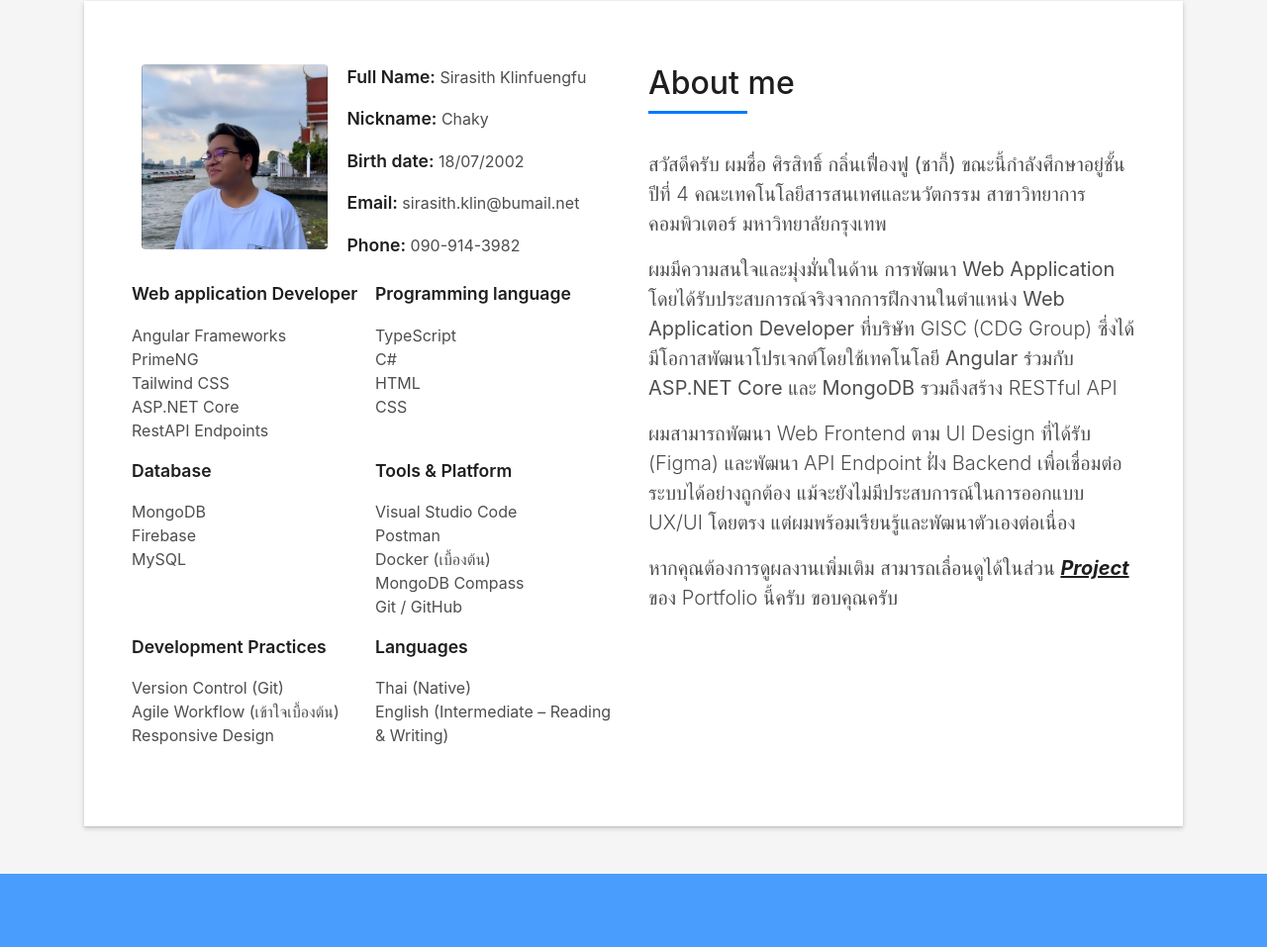
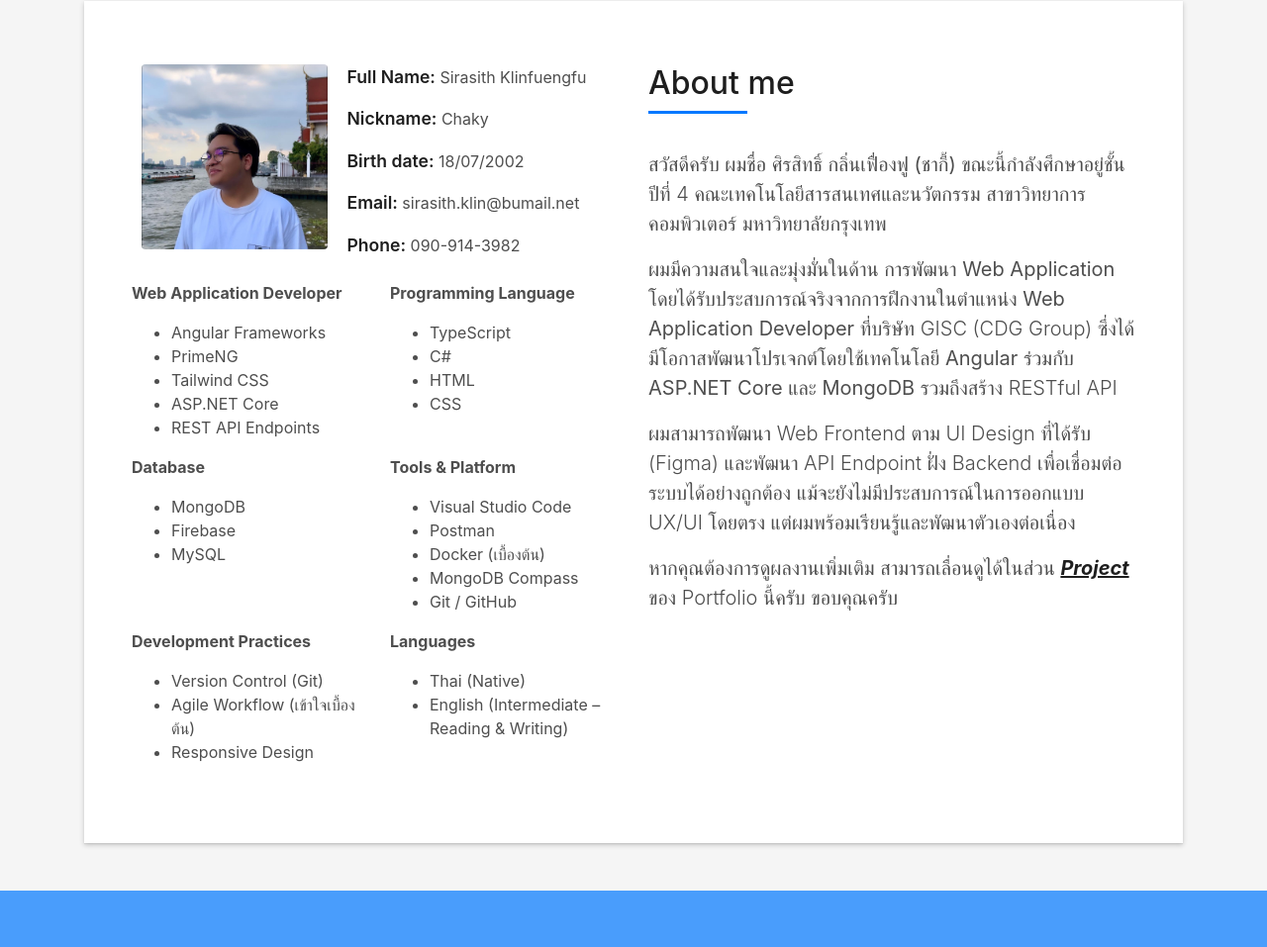
Before and after one commit to sirasith-BU/Sirasith-Webport, a plain HTML site: page index.html in a window 1280 px wide. Shown: the part 863-1820 px from the top of the page at 99% size. Drawn offline with nearby package versions, Linux system fonts and the light colour scheme; files whose address does not match are found by name.

Commit message:
fix by del tailwindCSS

```diff
--- a/index.html
+++ b/index.html
@@ -23,7 +23,7 @@
   <link href="lib/lightbox/css/lightbox.min.css" rel="stylesheet" />
 
   <!-- Tailwind CSS -->
-  <script src="https://cdn.jsdelivr.net/npm/@tailwindcss/browser@4"></script>
+  <!-- <script src="https://cdn.jsdelivr.net/npm/@tailwindcss/browser@4"></script> -->
 
   <link href="css/style.css" rel="stylesheet" />
 </head>
@@ -121,19 +121,20 @@
                   </div>
                 </div>
                 <div class="skill-mf">
-                  <div class="grid grid-cols-2">
-                    <div>
-                  <p class="title-s">Web application Developer</p>
+                  <div class="row row-cols-1 row-cols-md-2 g-4">
+  <div class="col">
+    <p class="fw-bold" style="font-weight: bold;">Web Application Developer</p>
     <ul>
       <li>Angular Frameworks</li>
       <li>PrimeNG</li>
       <li>Tailwind CSS</li>
       <li>ASP.NET Core</li>
-                    <li>RestAPI Endpoints</li>
+      <li>REST API Endpoints</li>
     </ul>
   </div>
-                  <div>
-                  <p class="title-s">Programming language</p>
+
+  <div class="col">
+    <p class="fw-bold" style="font-weight: bold;">Programming Language</p>
     <ul>
       <li>TypeScript</li>
       <li>C#</li>
@@ -141,16 +142,19 @@
       <li>CSS</li>
     </ul>
   </div>
-                  <div>
-                  <p class="title-s">Database</p>
+</div>
+<div class="row row-cols-1 row-cols-md-2 g-4">
+  <div class="col">
+    <p class="fw-bold" style="font-weight: bold;">Database</p>
     <ul>
       <li>MongoDB</li>
       <li>Firebase</li>
       <li>MySQL</li>
     </ul>
   </div>
-                  <div>
-                  <p class="title-s">Tools & Platform</p>
+
+  <div class="col">
+    <p class="fw-bold" style="font-weight: bold;">Tools & Platform</p>
     <ul>
       <li>Visual Studio Code</li>
       <li>Postman</li>
@@ -159,16 +163,19 @@
       <li>Git / GitHub</li>
     </ul>
   </div>
-                  <div>
-                  <p class="title-s">Development Practices</p>
+</div>
+<div class="row row-cols-1 row-cols-md-2 g-4">
+  <div class="col">
+    <p class="fw-bold" style="font-weight: bold;">Development Practices</p>
     <ul>
       <li>Version Control (Git)</li>
       <li>Agile Workflow (เข้าใจเบื้องต้น)</li>
       <li>Responsive Design</li>
     </ul>
   </div>
-                  <div>
-                  <p class="title-s">Languages</p>
+
+  <div class="col">
+    <p class="fw-bold" style="font-weight: bold;">Languages</p>
     <ul>
       <li>Thai (Native)</li>
       <li>English (Intermediate – Reading & Writing)</li>
@@ -324,7 +331,7 @@
               <div class="card-body">
                 <div class="card-category-box">
                   <div class="card-category">
-                    <h6 class="category">Flutter</h6>
+                    <h6 class="category">Web Application</h6>
                   </div>
                 </div>
                 <h3 class="card-title text-center">
@@ -341,17 +348,17 @@
   โปรเจกต์นี้ต่อยอดจากประสบการณ์ฝึกงาน โดยนำแนวคิดเรื่องการจัดโครงสร้างระบบ การสร้าง API ที่แยกหน้าที่ชัดเจน และการทำงานร่วมกับฐานข้อมูลมาใช้จริง
   ระบบถูก Deploy โดยแยกฝั่ง <strong>Frontend</strong> และ <strong>Backend</strong> ออกจากกัน และเผยแพร่ผ่าน <strong>Render.com</strong> เพื่อให้สามารถเข้าถึงและทดลองใช้งานได้สะดวก
 </p>
-                <div class="flex justify-content-between" style="margin-bottom: -25px;">
-                  <div class="d-flex justify-content-start">
+                <div class="row" style="margin-bottom: -25px;">
+                  <div class="col-8 d-flex justify-content-start">
                     <a href="https://manga-web-c9p9.onrender.com/" target="_blank">
                       <i class="fa fa-globe fs-2" style="font-size:36px;"></i></a>
                   </div>
-                  <div class="flex gap-2">
-                    <div class="d-flex justify-content-start">
+                  <div class="row justify-content-end">
+                    <div class="col d-flex justify-content-start">
                     <a href="https://github.com/sirasith-BU/Angular-MangaCollection.git" target="_blank">
                       <i class="fa fa-github" style="font-size:36px;"></i></a>
                   </div>
-                  <div class="d-flex justify-content-start">
+                  <div class="col d-flex justify-content-start">
                     <a href="https://github.com/sirasith-BU/MongoDB-MangaCollection.git" target="_blank">
                       <i class="fa fa-github" style="font-size:36px;"></i></a>
                   </div>
```
Lines whose indentation alone changed are shown as unchanged.
